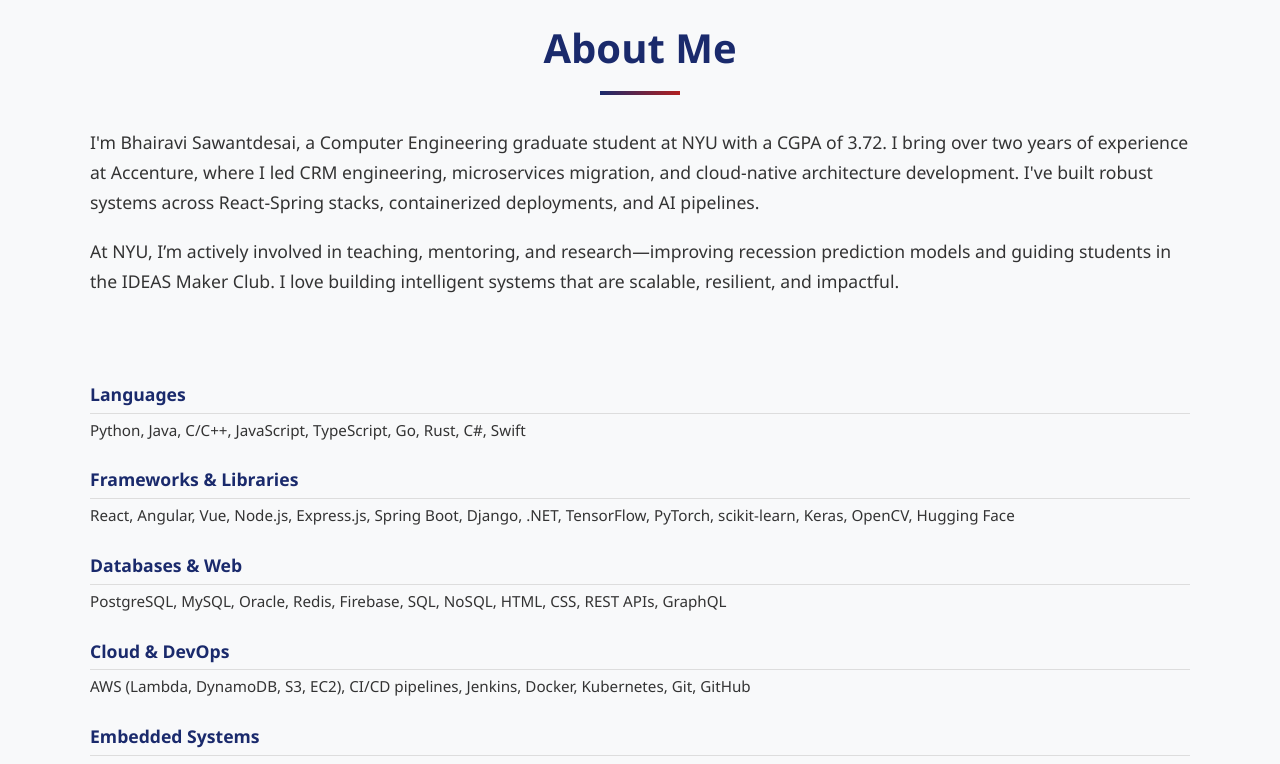
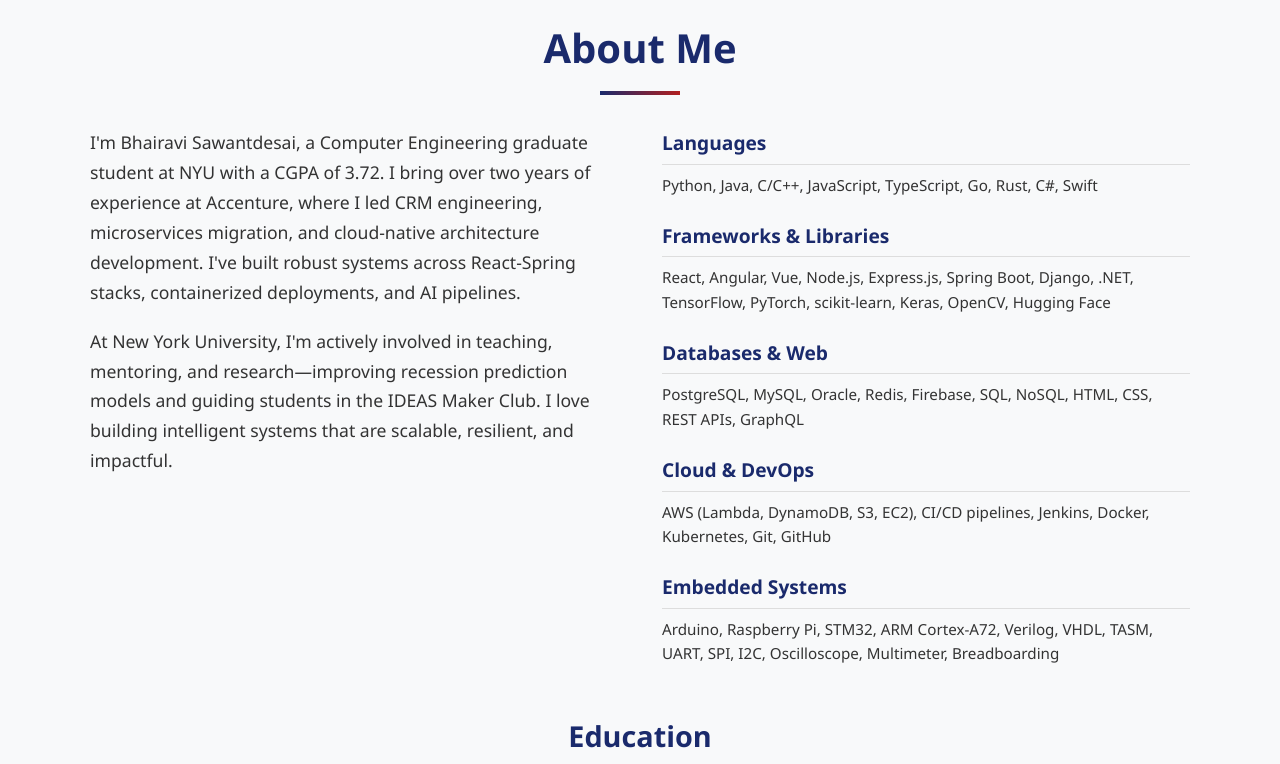
Before and after one commit to BhairaviVSD/bhairavivsd.github.io, a React (Vite) app: page / in a window 1280 px wide. Shown: the part 880-1644 px from the top of the page. Built offline with nearby package versions, Linux system fonts and the light colour scheme.

Commit message:
Adding updated files 1.3

```diff
--- a/src/components/About.jsx
+++ b/src/components/About.jsx
@@ -13,36 +13,30 @@ const About = () => {
               I'm Bhairavi Sawantdesai, a Computer Engineering graduate student at NYU with a CGPA of 3.72. I bring over two years of experience at Accenture, where I led CRM engineering, microservices migration, and cloud-native architecture development. I've built robust systems across React-Spring stacks, containerized deployments, and AI pipelines.
             </p>
             <p>
-              At NYU, I’m actively involved in teaching, mentoring, and research—improving recession prediction models and guiding students in the IDEAS Maker Club. I love building intelligent systems that are scalable, resilient, and impactful.
+              At New York University, I'm actively involved in teaching, mentoring, and research—improving recession prediction models and guiding students in the IDEAS Maker Club. I love building intelligent systems that are scalable, resilient, and impactful.
             </p>
           </div>
 
           <div className={styles.skills}>
-            <div className={styles.skillGrid}>
             <div className={styles.skillCategory}>
               <h3>Languages</h3>
               <p>Python, Java, C/C++, JavaScript, TypeScript, Go, Rust, C#, Swift</p>
             </div>
-
             <div className={styles.skillCategory}>
               <h3>Frameworks & Libraries</h3>
               <p>React, Angular, Vue, Node.js, Express.js, Spring Boot, Django, .NET, TensorFlow, PyTorch, scikit-learn, Keras, OpenCV, Hugging Face</p>
             </div>
-
             <div className={styles.skillCategory}>
               <h3>Databases & Web</h3>
               <p>PostgreSQL, MySQL, Oracle, Redis, Firebase, SQL, NoSQL, HTML, CSS, REST APIs, GraphQL</p>
             </div>
-
             <div className={styles.skillCategory}>
               <h3>Cloud & DevOps</h3>
               <p>AWS (Lambda, DynamoDB, S3, EC2), CI/CD pipelines, Jenkins, Docker, Kubernetes, Git, GitHub</p>
             </div>
-
             <div className={styles.skillCategory}>
               <h3>Embedded Systems</h3>
               <p>Arduino, Raspberry Pi, STM32, ARM Cortex-A72, Verilog, VHDL, TASM, UART, SPI, I2C, Oscilloscope, Multimeter, Breadboarding</p>
-              </div>
             </div>
           </div>
         </div>
--- a/src/components/About.module.css
+++ b/src/components/About.module.css
@@ -29,13 +29,12 @@
 
 .content {
   display: flex;
-  gap: 4rem;
+  justify-content: space-between;
   margin-bottom: 3rem;
-  flex-wrap: wrap;
 }
 
 .aboutText {
-  flex: 0 0 60%;
+  flex: 0 0 48%;
   font-size: 1.1rem;
 }
 
@@ -45,10 +44,10 @@
 }
 
 .skills {
-  flex: 0 0 40%;
+  flex: 0 0 48%;
   display: flex;
   flex-direction: column;
-  gap: 2rem;
+  gap: 1.5rem;
 }
 
 .skillCategory h3 {
@@ -124,59 +123,3 @@
     text-align: left;
   }
 }
-
-
-.content {
-  display: flex;
-  justify-content: space-between;
-  gap: 4rem;
-  flex-wrap: wrap;
-  margin-bottom: 3rem;
-}
-
-.aboutText {
-  flex: 1 1 55%;
-  font-size: 1.1rem;
-}
-
-.aboutText p {
-  margin-bottom: 1.2rem;
-  line-height: 1.7;
-}
-
-.skills {
-  flex: 1 1 40%;
-}
-
-.skillGrid {
-  display: grid;
-  grid-template-columns: 1fr;
-  gap: 1.5rem;
-}
-
-.skillCategory h3 {
-  font-size: 1.1rem;
-  margin-bottom: 0.3rem;
-  font-weight: 700;
-  color: #1a2a6c;
-}
-
-.skillCategory p {
-  font-size: 0.95rem;
-  color: #333;
-  line-height: 1.5;
-}
-
-@media (max-width: 768px) {
-  .content {
-    flex-direction: column;
-  }
-
-  .aboutText, .skills {
-    flex: 1 1 100%;
-  }
-
-  .skillGrid {
-    grid-template-columns: 1fr;
-  }
-}
```
Also changed, not shown: 1 other file (tests, documents, lock files or other folders). Lines whose indentation alone changed are shown as unchanged.
